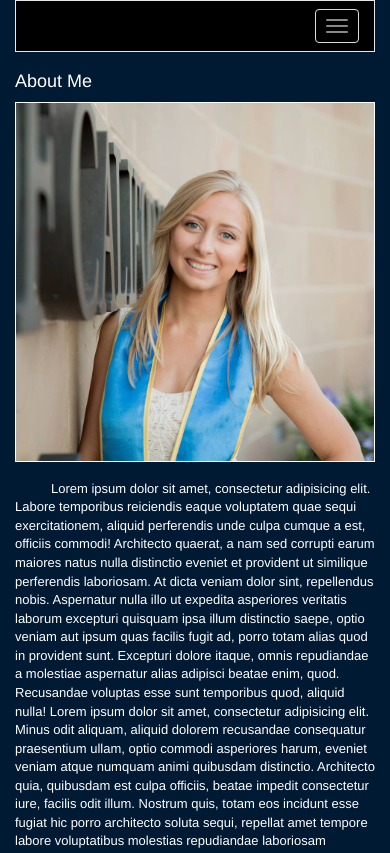
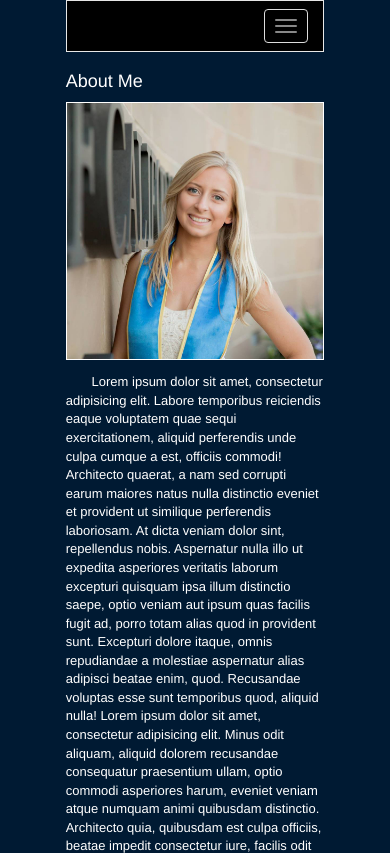
Before and after one commit to mrm00/Tutor-Website, a plain HTML site: page index.html in a window 390 px wide. Shown: the top 853 px of the page. Drawn offline with Linux system fonts and the light colour scheme.

Commit message:
mobile responsiveness

```diff
--- a/style_about.css
+++ b/style_about.css
@@ -108,7 +108,7 @@ img:nth-of-type(2) {
     font-size: 15px;
   }
 
-  .container {
+  #scale {
     width: 100%;
   }
 
--- a/style_specialization.css
+++ b/style_specialization.css
@@ -97,7 +97,7 @@ img {
     text-indent: 10%;
   }
 
-  .container {
+  #scale {
     width: 100%;
   }
 
```
